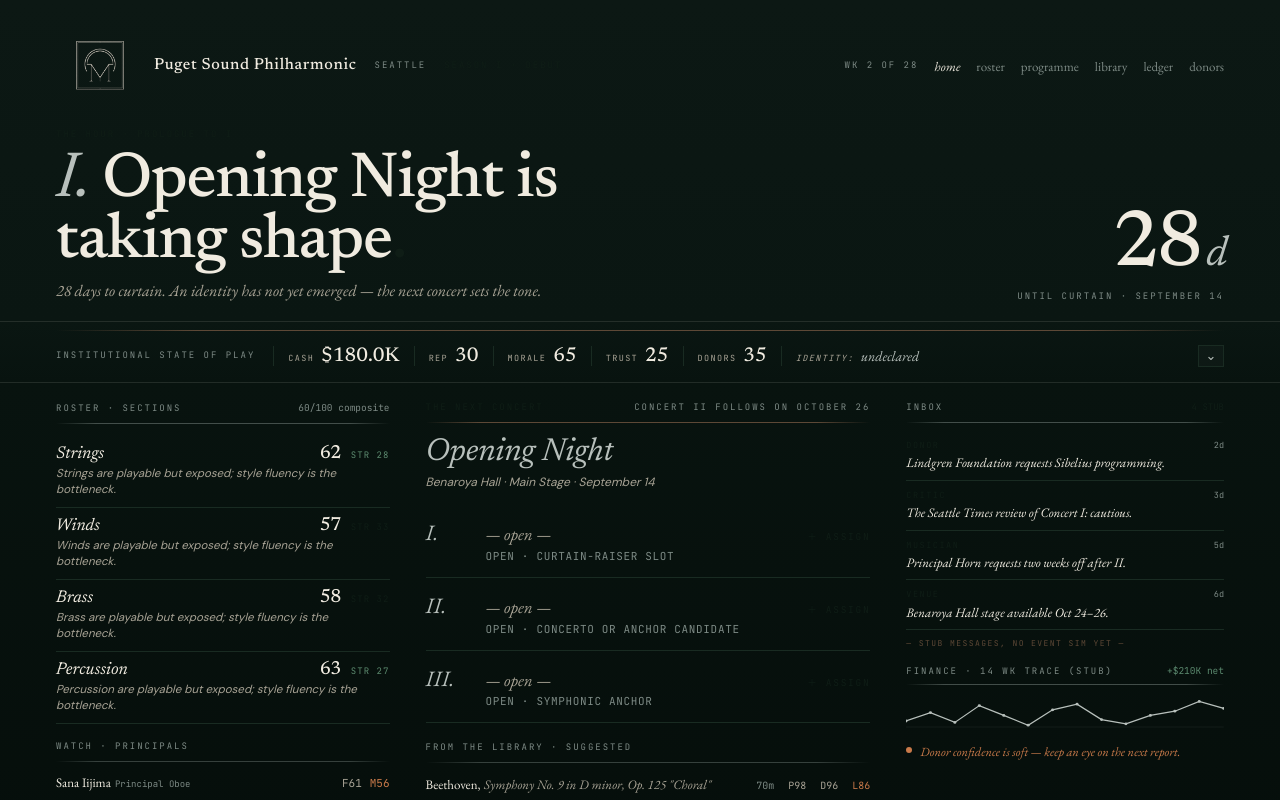
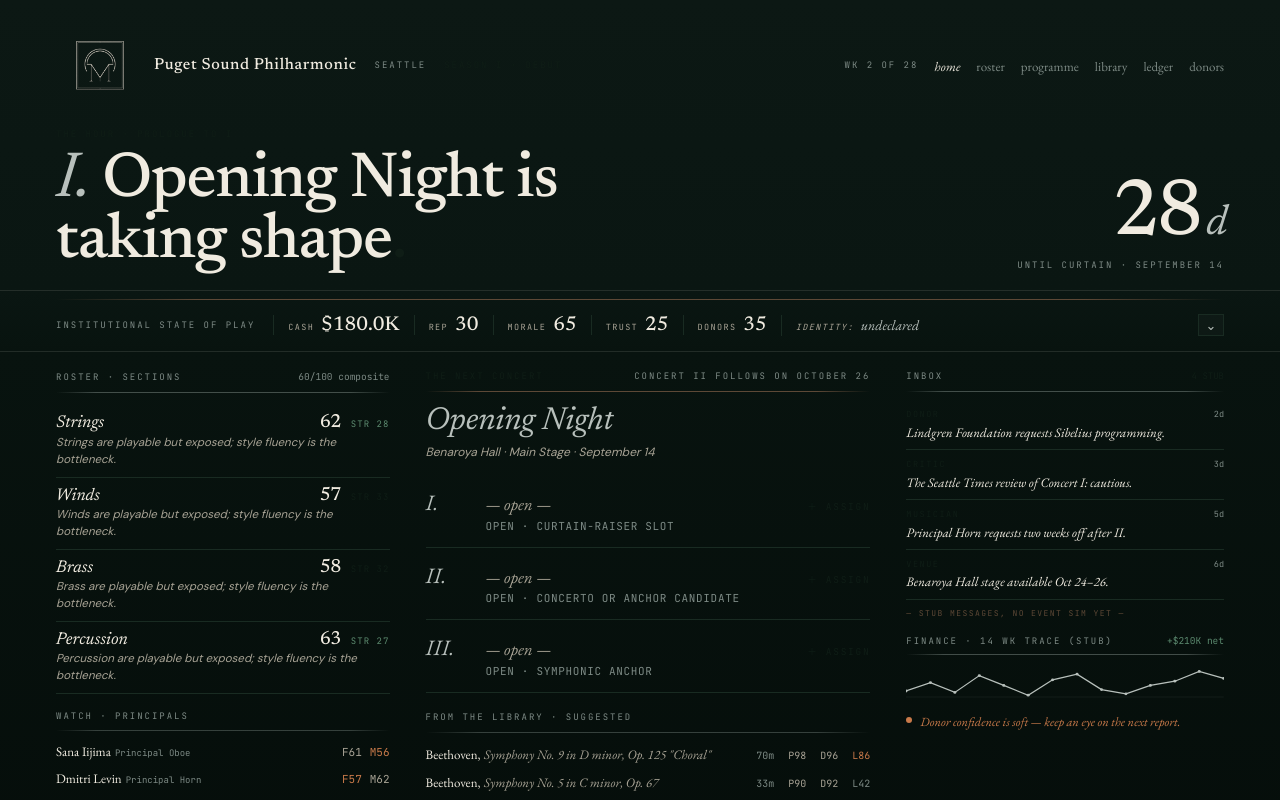
Before and after one commit to lrobadey/orchestramanager, a React (Vite) app: page / in a window 1280 px wide. Built offline with nearby package versions, Linux system fonts and the light colour scheme.

Commit message:
Remove canopy identity subline

```diff
--- a/src/components/home/CanopyHeader.tsx
+++ b/src/components/home/CanopyHeader.tsx
@@ -49,13 +49,6 @@ export default function CanopyHeader({
   // — turn them into "I. Opening Night is taking shape."
   const headlineSlot = currentSlot.name
 
-  const dominantIdentity = pickDominantIdentity(institution)
-  const subline = seasonComplete
-    ? 'The season is closed. Review the summary or open the next.'
-    : dominantIdentity === 'Undeclared'
-      ? `${days} days to curtain. An identity has not yet emerged — the next concert sets the tone.`
-      : `${days} days to curtain. Identity drift leans ${dominantIdentity.toLowerCase()}; the next concert decides whether it sticks.`
-
   return (
     <div className="home-stratum canopy">
       <div className="canopy-topbar">
@@ -102,7 +95,6 @@ export default function CanopyHeader({
             {seasonComplete ? 'is in the books' : 'is taking shape'}
             <span className="punct">.</span>
           </h1>
-          <p className="canopy-headline-sub">{subline}</p>
         </div>
         <div className="canopy-countdown">
           <div className="canopy-countdown-num hc-display">
@@ -117,15 +109,3 @@ export default function CanopyHeader({
     </div>
   )
 }
-
-function pickDominantIdentity(institution: InstitutionState): string {
-  const id = institution.identity
-  const entries: Array<[string, number]> = [
-    ['Adventurous', id.adventurous],
-    ['Community', id.communityFocused],
-    ['Scholarly', id.scholarly],
-  ]
-  entries.sort((a, b) => b[1] - a[1])
-  if (entries[0][1] === 0 && entries[1][1] === 0 && entries[2][1] === 0) return 'Undeclared'
-  return entries[0][0]
-}
```
